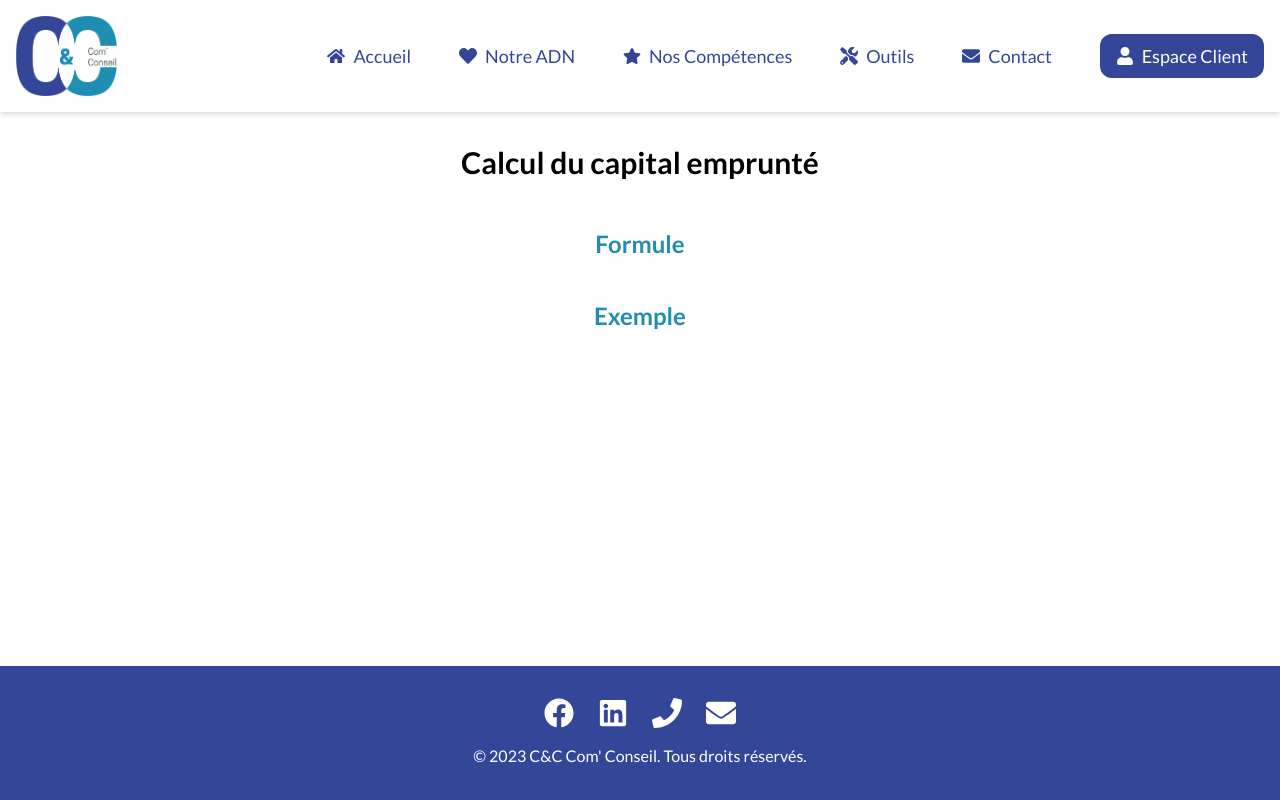
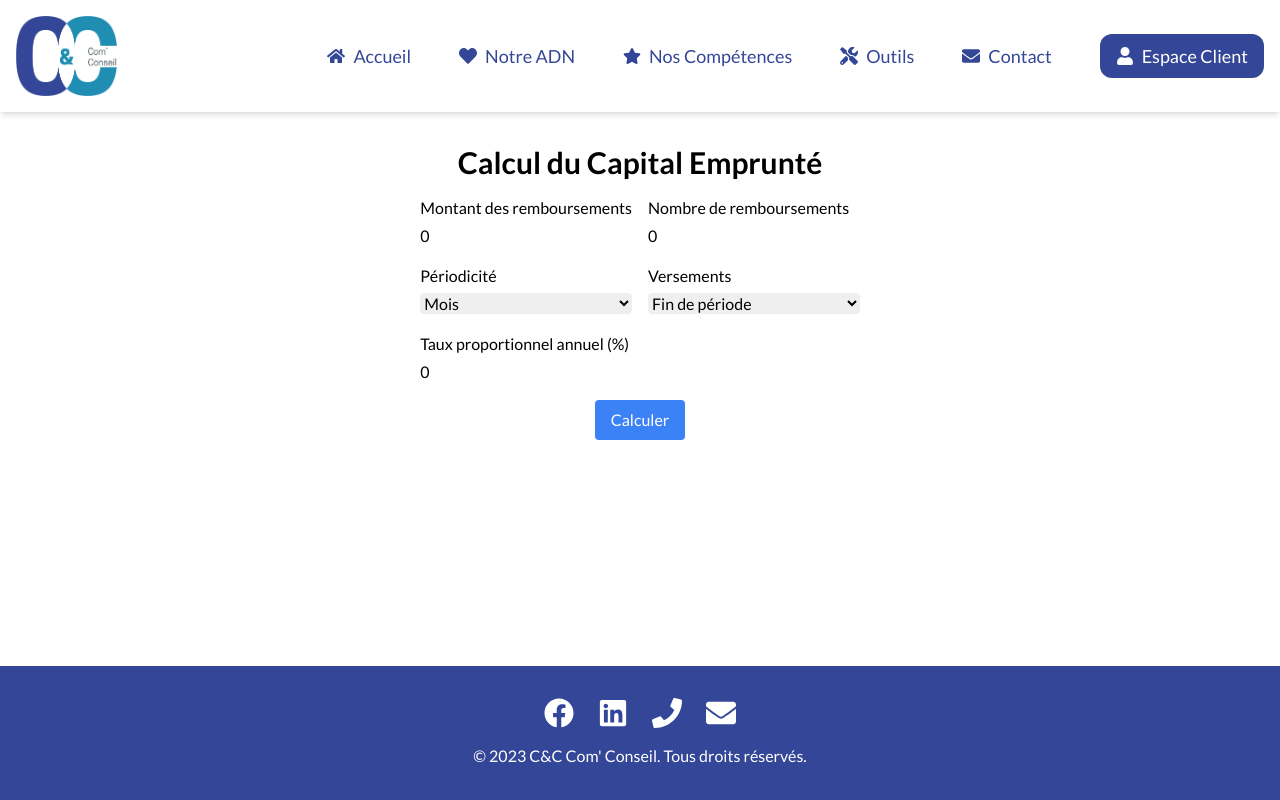
Before and after one commit to AntoineWtz/com-conseil, a React (Create React App) app: page /simulator/5 in a window 1280 px wide. Built offline with nearby package versions, Linux system fonts and the light colour scheme.

Commit message:
new simulator routing structure

```diff
--- a/src/pages/Scheduler.tsx
+++ b/src/pages/Scheduler.tsx
@@ -18,17 +18,17 @@ const Scheduler: React.FC = () => {
 
     return (
         <MainLayout>
-            <div className="container mx-auto py-4">
-                <h1 className="text-2xl font-bold mb-4">Scheduler</h1>
+            <div className="mt-8">
+                <h1 className="text-3xl font-cardo text-[#344697] font-bold mb-4 text-center">Echéancier</h1>
                 <div className="flex flex-col items-center">
                     <Calendar
                         onChange={handleDateChange}
                         value={selectedDate}
-                        className="mb-4"
+                        className="m-4 w-full shadow-lg p-4 rounded-lg"
                     />
                     {selectedDate && (
-                        <p className="text-lg">
-                            Selected Date: {selectedDate.toLocaleDateString()}
+                        <p className="text-xl text-[#344697] font-bold">
+                            {selectedDate.toLocaleDateString()}
                         </p>
                     )}
                 </div>
--- a/src/pages/SimulatorDetail.tsx
+++ /dev/null
@@ -1,55 +0,0 @@
-import React, { useEffect, useState } from 'react';
-import { useParams } from 'react-router-dom';
-import { getSimulatorById } from '../services/simulatorService';
-import { Simulator } from '../types';
-import MainLayout from '../layouts/MainLayout';
-
-const SimulatorDetail: React.FC = () => {
-    const { simulatorId } = useParams<{ simulatorId: string }>();
-    const [simulator, setSimulator] = useState<Simulator | null>(null);
-    const [loading, setLoading] = useState<boolean>(true);
-
-    useEffect(() => {
-        getSimulatorById(parseInt(simulatorId || '0')).then(data => {
-            setSimulator(data || null);
-            setLoading(false);
-        });
-    }, [simulatorId]);
-
-    if (loading) {
-        return (
-            <MainLayout>
-                <div className="flex justify-center items-center h-screen">
-                    <p>Chargement du simulateur...</p>
-                </div>
-            </MainLayout>
-        );
-    }
-
-    if (!simulator) {
-        return (
-            <MainLayout>
-                <div className="flex justify-center items-center h-screen">
-                    <p>Simulateur non trouvé.</p>
-                </div>
-            </MainLayout>
-        );
-    }
-
-    return (
-        <MainLayout>
-            <section className="mt-8">
-                <h2 className="text-3xl font-bold mb-4 text-center">{simulator.name}</h2>
-                <div className="flex flex-col items-center">
-                    <p className="lg:text-lg text-justify w-2/3">{simulator.description}</p>
-                    <h3 className="text-xl text-[#208DB2] lg:text-2xl font-semibold mt-8 mb-2">Formule</h3>
-                    <p className="lg:text-lg text-justify w-2/3">{simulator.formula}</p>
-                    <h3 className="text-xl text-[#208DB2] lg:text-2xl font-semibold mt-8 mb-2">Exemple</h3>
-                    <p className="lg:text-lg text-justify w-2/3">{simulator.example}</p>
-                </div>
-            </section>
-        </MainLayout>
-    );
-};
-
-export default SimulatorDetail;
--- a/src/pages/UsefulLinks.tsx
+++ b/src/pages/UsefulLinks.tsx
@@ -13,7 +13,8 @@ const links: Record<string, Link[]> = {
     ],
     "Aides aux entreprises": [
         { name: 'Bpifrance', url: 'https://www.bpifrance.fr' },
-        { name: 'Pôle emploi', url: 'https://www.pole-emploi.fr' }
+        { name: 'Pôle emploi', url: 'https://www.pole-emploi.fr' },
+        { name: 'Caisse des dépôts', url: 'https://www.caissedesdepots.fr' },
     ]
 };
 
@@ -21,12 +22,12 @@ const UsefulLinks: React.FC = () => {
     return (
         <MainLayout>
             <section className="mt-8">
-                <h2 className="text-3xl font-bold mb-4 text-center">Sites Utiles</h2>
-                <div className="grid grid-cols-1 md:grid-cols-2 gap-4">
+                <h2 className="text-3xl font-cardo text-[#344697] font-bold mb-4 text-center">Sites Utiles</h2>
+                <div className="grid grid-cols-1 md:grid-cols-2 gap-4 m-8 w-3/4 mx-auto">
                     {Object.keys(links).map((category) => (
                         <div key={category} className="border p-4 rounded shadow-md">
-                            <h3 className="text-xl font-bold">{category}</h3>
-                            <ul className="list-disc list-inside mt-2">
+                            <h3 className="text-xl font-bold text-center text-[#344697]">{category}</h3>
+                            <ul className="list-inside mt-2">
                                 {links[category].map((link: Link, index: number) => (
                                     <li key={index} className="mb-2">
                                         <a href={link.url} target="_blank" rel="noopener noreferrer" className="text-blue-500 hover:underline">
--- /dev/null
+++ b/src/pages/simulators/CapitalEmprunte.tsx
@@ -0,0 +1,69 @@
+
+import React, { useState } from 'react';
+import MainLayout from '../../layouts/MainLayout';
+
+const CapitalEmprunte: React.FC = () => {
+    const [montantRemboursement, setMontantRemboursement] = useState<number>(0);
+    const [nombreRemboursements, setNombreRemboursements] = useState<number>(0);
+    const [periode, setPeriode] = useState<string>('');
+    const [versements, setVersements] = useState<string>('');
+    const [taux, setTaux] = useState<number>(0);
+    const [resultat, setResultat] = useState<number>(0);
+
+    const handleCalculer = () => {
+        // Logique de calcul du capital emprunté
+        // Montant du capital emprunté = ???
+        // Mettre à jour l'état du résultat
+        setResultat(0);
+    };
+
+    return (
+        <MainLayout>
+            <section className="mt-8">
+                <h1 className="text-3xl font-bold mb-4 text-center">Calcul du Capital Emprunté</h1>
+                <div className="flex flex-col items-center">
+                    <div className="grid grid-cols-2 gap-4">
+                        <div>
+                            <label className="block mb-1">Montant des remboursements</label>
+                            <input type="number" value={montantRemboursement} onChange={(e) => setMontantRemboursement(Number(e.target.value))} className="w-full rounded border-gray-300" />
+                        </div>
+                        <div>
+                            <label className="block mb-1">Nombre de remboursements</label>
+                            <input type="number" value={nombreRemboursements} onChange={(e) => setNombreRemboursements(Number(e.target.value))} className="w-full rounded border-gray-300" />
+                        </div>
+                        <div>
+                            <label className="block mb-1">Périodicité</label>
+                            <select value={periode} onChange={(e) => setPeriode(e.target.value)} className="w-full rounded border-gray-300">
+                                <option value="Mois">Mois</option>
+                                <option value="Ans">Ans</option>
+                                <option value="Trimestres">Trimestres</option>
+                                <option value="Semestres">Semestres</option>
+                            </select>
+                        </div>
+                        <div>
+                            <label className="block mb-1">Versements</label>
+                            <select value={versements} onChange={(e) => setVersements(e.target.value)} className="w-full rounded border-gray-300">
+                                <option value="Fin de période">Fin de période</option>
+                                <option value="Début de période">Début de période</option>
+                            </select>
+                        </div>
+                        <div>
+                            <label className="block mb-1">Taux proportionnel annuel (%)</label>
+                            <input type="number" value={taux} onChange={(e) => setTaux(Number(e.target.value))} className="w-full rounded border-gray-300" />
+                        </div>
+                    </div>
+                    <button onClick={handleCalculer} className="mt-4 bg-blue-500 text-white rounded px-4 py-2">Calculer</button>
+                    {/* Affichage du résultat */}
+                    {resultat !== 0 && (
+                        <div className="mt-4">
+                            <h3 className="text-xl font-semibold mb-2">Résultat</h3>
+                            <p>Le capital d'un emprunt remboursé sur {nombreRemboursements} {periode} au taux proportionnel annuel (frais inclus) de {taux}% avec des versements constants de {montantRemboursement} € s'effectuant en {versements} de période est de {resultat.toFixed(2)} €.</p>
+                        </div>
+                    )}
+                </div>
+            </section>
+        </MainLayout>
+    );
+};
+
+export default CapitalEmprunte;
--- a/src/routes/routes.tsx
+++ b/src/routes/routes.tsx
@@ -3,15 +3,15 @@ import { BrowserRouter as Router, Route, Routes } from 'react-router-dom';
 import Home from '../pages/Home';
 import About from '../pages/About';
 import Skills from '../pages/Skills';
-import News from '../pages/News';
 import Tools from '../pages/Tools';
+import Contact from '../pages/Contact';
+import Login from '../pages/Login';
 import Simulators from '../pages/Simulators';
-import SimulatorDetail from '../pages/SimulatorDetail';
 import Scheduler from '../pages/Scheduler';
 import UsefulLinks from '../pages/UsefulLinks';
-import Contact from '../pages/Contact';
-import Login from '../pages/Login';
 import SkillDetail from '../pages/SkillDetail';
+
+import CapitalEmprunte from '../pages/simulators/CapitalEmprunte';
 
 const AppRoutes: React.FC = () => {
     return (
@@ -20,10 +20,9 @@ const AppRoutes: React.FC = () => {
                 <Route path="/" element={<Home />} />
                 <Route path="/about" element={<About />} />
                 <Route path="/skills" element={<Skills />} />
-                {/* <Route path="/news" element={<News />} /> */}
                 <Route path="/tools" element={<Tools />} />
                 <Route path="/simulators" element={<Simulators />} />
-                <Route path="/simulator/:simulatorId" element={<SimulatorDetail />} />
+                <Route path="/simulator/5" element={<CapitalEmprunte />} />
                 <Route path="/scheduler" element={<Scheduler />} />
                 <Route path="/useful-links" element={<UsefulLinks />} />
                 <Route path="/contact" element={<Contact />} />
```
Also changed, not shown: src/pages/Simulators.tsx (line endings or trailing spaces).
